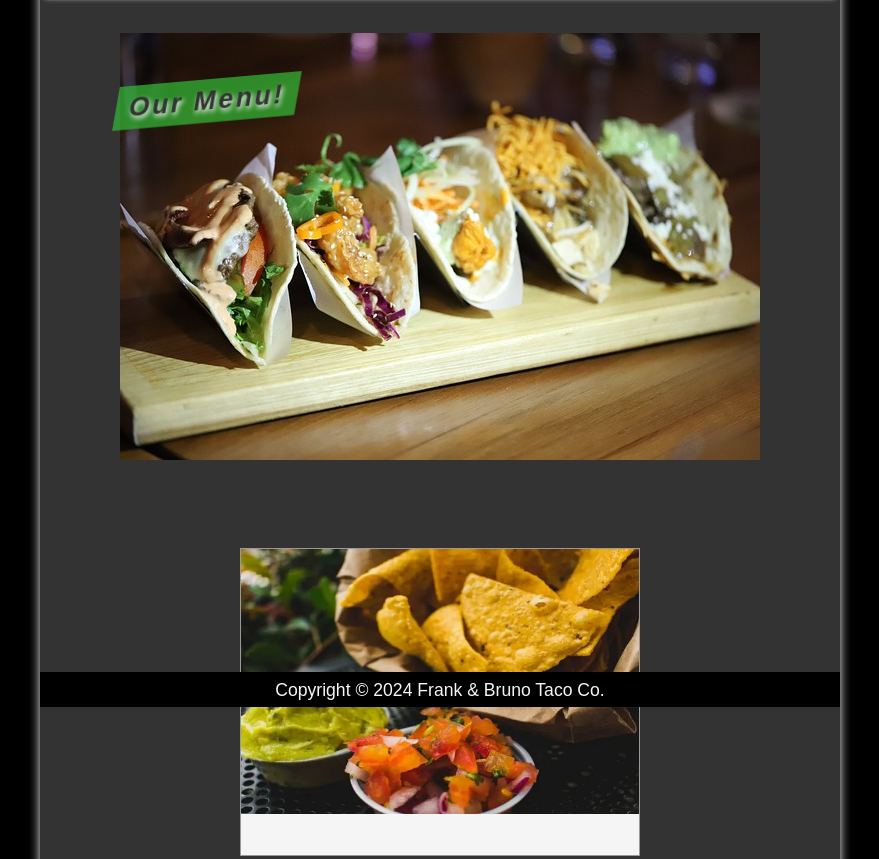
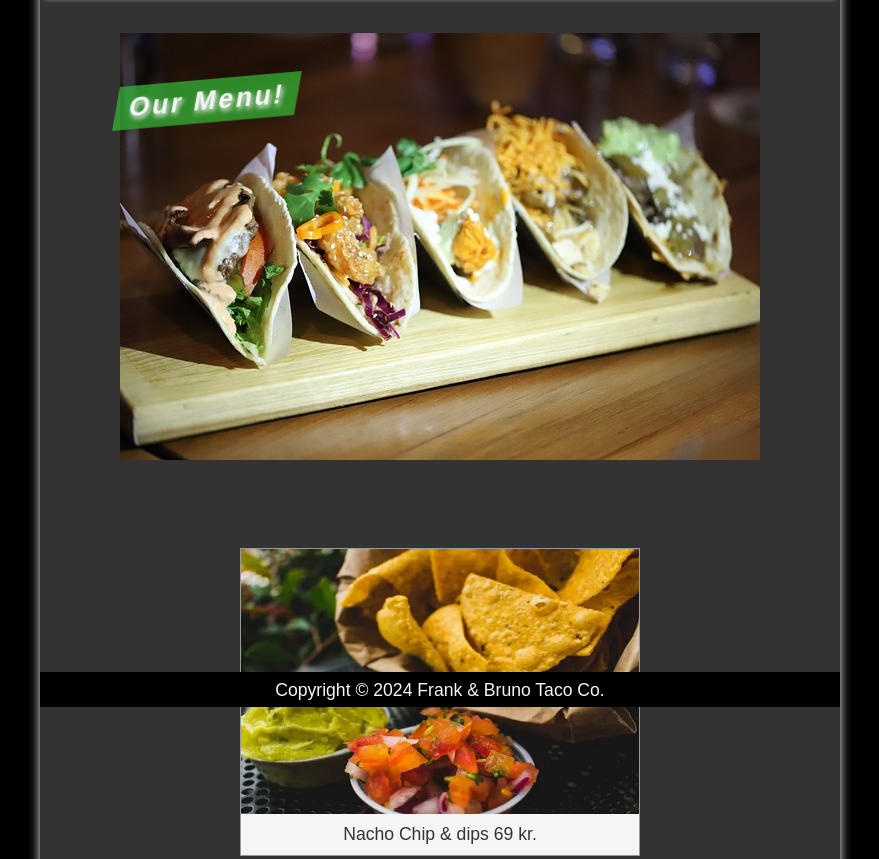
Before and after one commit to KunnikarB/FB-taco-shop, a plain HTML site: page pages/menu.html in a window 1280 px wide. Shown: the part 93-952 px from the top of the page, without its empty margins (200-1079 px from the left). Drawn offline with nearby package versions, Linux system fonts and the dark colour scheme; a web font is replaced by a local one.

Commit message:
modifile dark mode

```diff
--- a/styles/style.css
+++ b/styles/style.css
@@ -45,6 +45,7 @@ textarea {
   --LINK-COLOR: hsla(0,0%,0%, 0.6);
   --LINK-HOVER: #9ACD32;
   --NAV-BGCOLOR: rgb(51,178,51);
+  --DESCRIPTION: rgb(51,178,51);
 
   /* BORDERS */
 --BORDERS: 1px solid var(--BORDER-COLOR);
@@ -69,12 +70,13 @@ textarea {
     --BUTTON-COLOR: #000000;
     --FONT-COLOR: whitesmoke;
     --HEADER-COLOR: whitesmoke;
-    --HERO-COLOR: #333333;
+    --HERO-COLOR: whitesmoke;
     --HIGHLIGHT-COLOR: whitesmoke;
     --LINK-ACTIVE: rgb(252, 200, 103);
     --LINK-COLOR: whitesmoke;
     --LINK-HOVER: orange;
     --NAV-BGCOLOR: rgb(20, 20, 20);
+    --DESCRIPTION: #333333;
   }
 }
 
@@ -397,7 +399,7 @@ infinite;
 .box .description {
   padding: 10px;
   text-align: center;
-  color: var(--HIGHLIGHT-COLOR);
+  color: var(--DESCRIPTION);
 }
 .box:hover {
   color: hsl(120, 75%, 55%);
```
